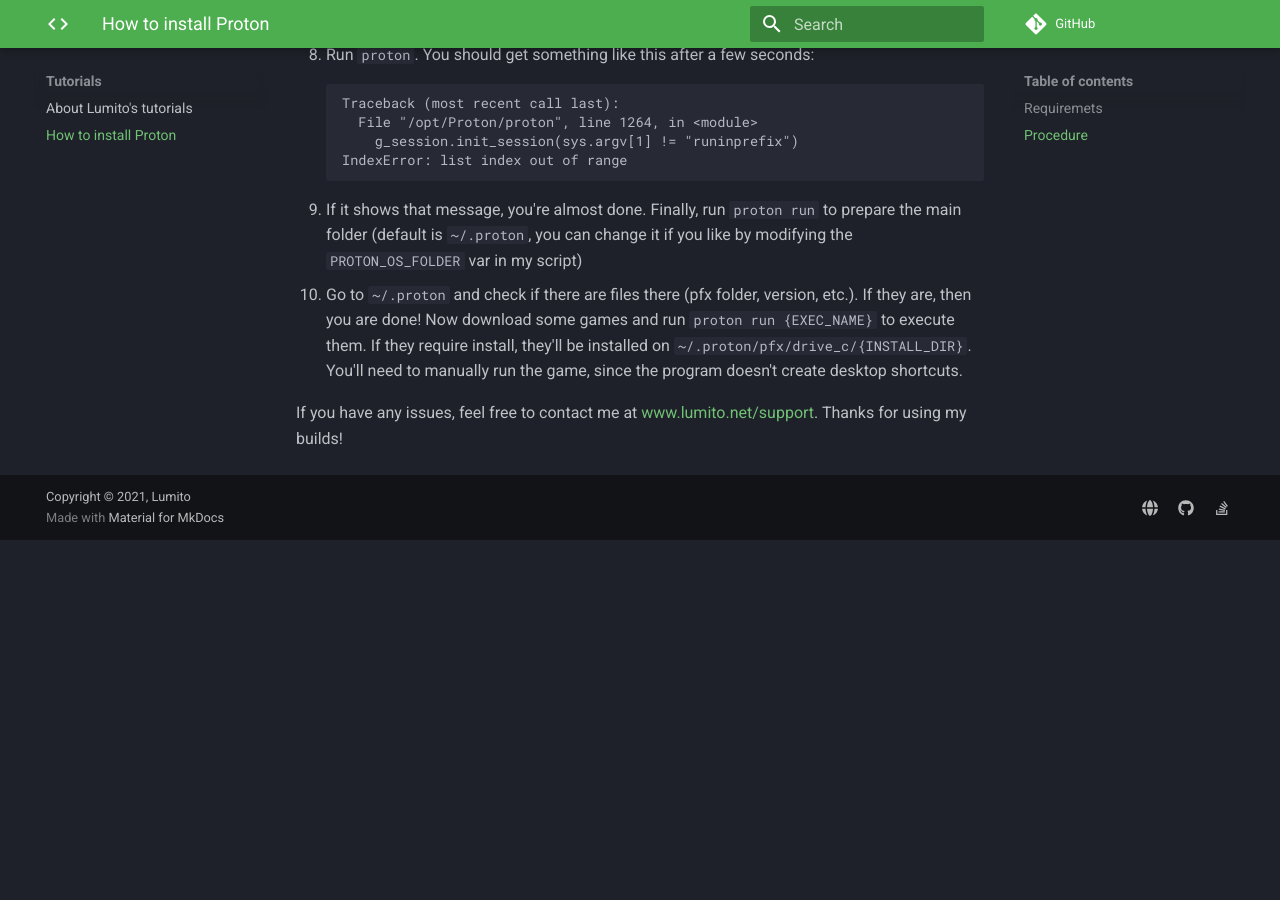
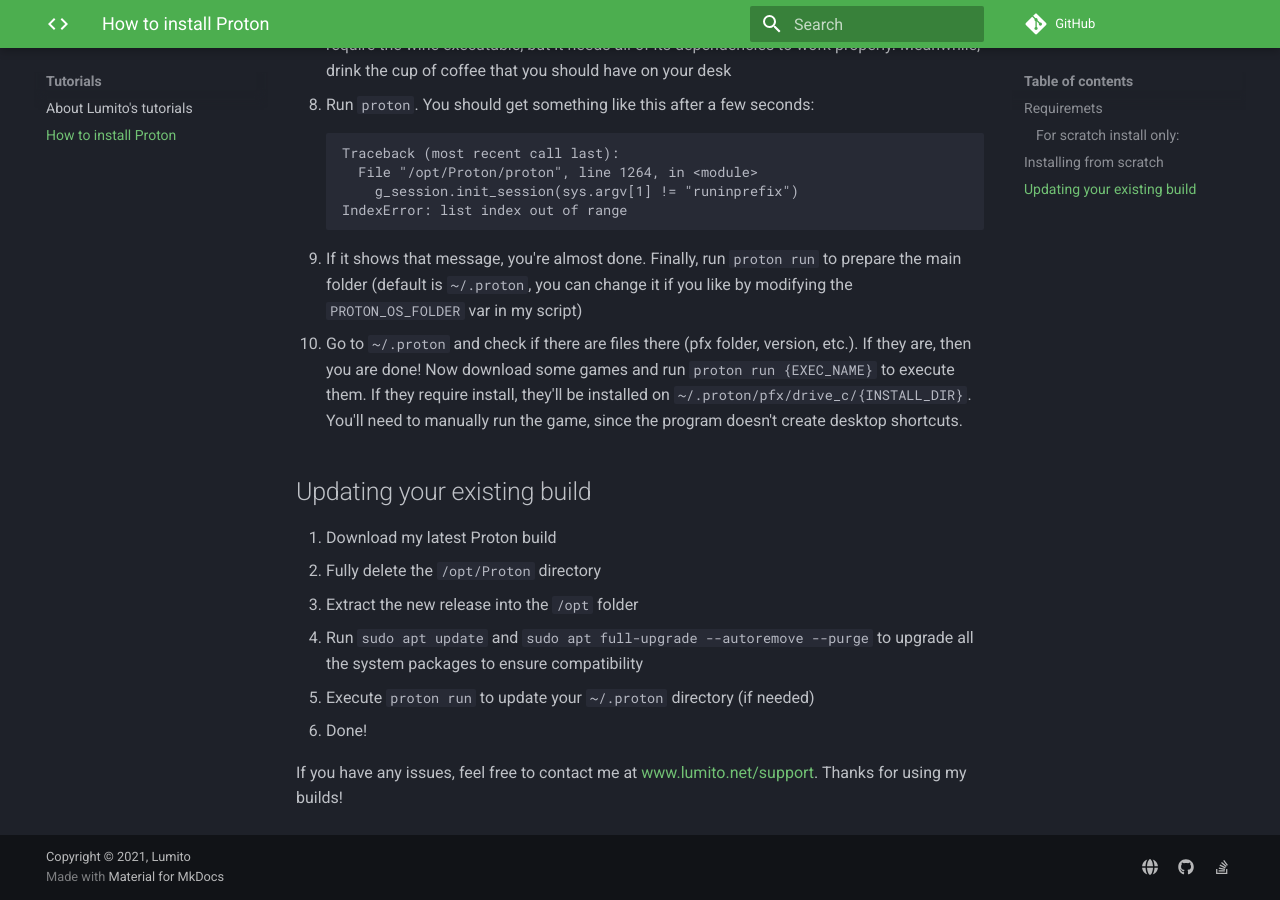
Before and after one commit to LumitoLuma/docs, an MkDocs documentation site: the page built from docs/tutorials/Proton-Install.md, in a window 1280 px wide and 900 px high, scrolled down 1001 px. Built offline with MkDocs 1.6.1 and Material for MkDocs 9.7.7, drawn with Linux system fonts in a browser that asks for light colours; comment, search, counter and statistics services are not loaded; before the commit the page ends 1541 px from its top, so only the background shows below that; some of the changed text lies outside the part shown.

Commit message:
Updated Proton instructions

```diff
--- a/docs/tutorials/Proton-Install.md
+++ b/docs/tutorials/Proton-Install.md
@@ -4,13 +4,15 @@
 
 ## Requiremets
 - Latest Proton build (you can get it from [here](https://dl.lumito.net/?dir=public/projects/Proton) (dl.lumito.net) or from [this link](https://ipfs.lumito.net/downloads/Proton) (ipfs.lumito.net) instead.
+
+#### For scratch install only:
 - [This](https://dl.lumito.net/public/projects/Proton/tools/proton) bash script
 - Root (sudo) access
 - At least 3.5 GB of disk space
 - Basic Linux terminal knowledge (cd, ls, apt, sudo, tar, etc.)
 - And a large cup of coffee (this will take some time)
 
-## Procedure
+## Installing from scratch
 1. Get all the necessary files (Proton's .tar.xz and my proton bash script) and place them into a folder
 2. Extract the Proton base files
 3. Create the directory `/opt` if it doesn't exist (`sudo mkdir /opt`)
@@ -28,4 +30,12 @@
 9. If it shows that message, you're almost done. Finally, run `proton run` to prepare the main folder (default is `~/.proton`, you can change it if you like by modifying the `PROTON_OS_FOLDER` var in my script)
 10. Go to `~/.proton` and check if there are files there (pfx folder, version, etc.). If they are, then you are done! Now download some games and run `proton run {EXEC_NAME}` to execute them. If they require install, they'll be installed on `~/.proton/pfx/drive_c/{INSTALL_DIR}`. You'll need to manually run the game, since the program doesn't create desktop shortcuts.
 
+## Updating your existing build
+1. Download my latest Proton build
+2. Fully delete the `/opt/Proton` directory
+3. Extract the new release into the `/opt` folder
+4. Run `sudo apt update` and `sudo apt full-upgrade --autoremove --purge` to upgrade all the system packages to ensure compatibility
+5. Execute `proton run` to update your `~/.proton` directory (if needed)
+6. Done!
+
 If you have any issues, feel free to contact me at [www.lumito.net/support](https://www.lumito.net/support/). Thanks for using my builds!
```
